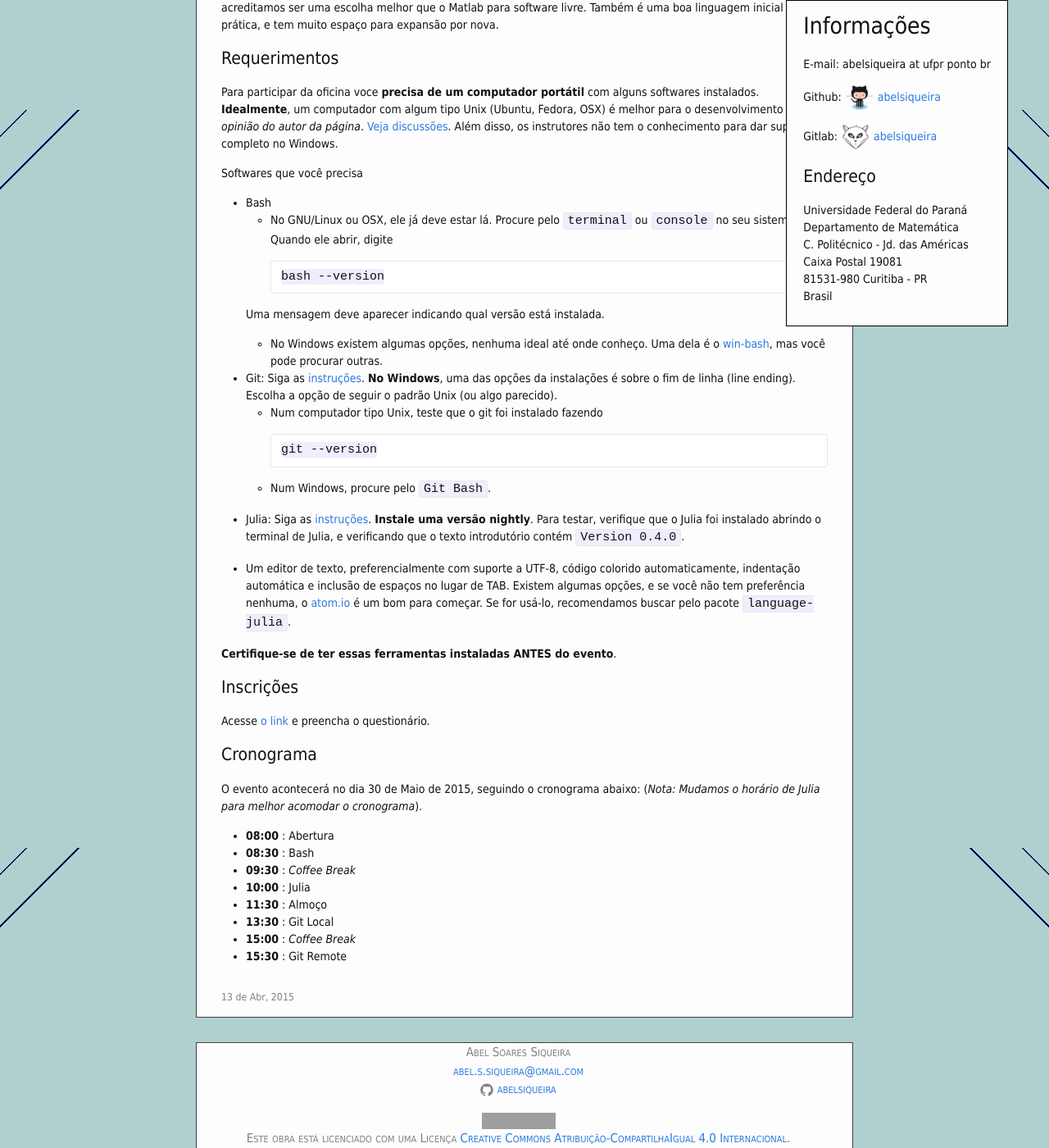
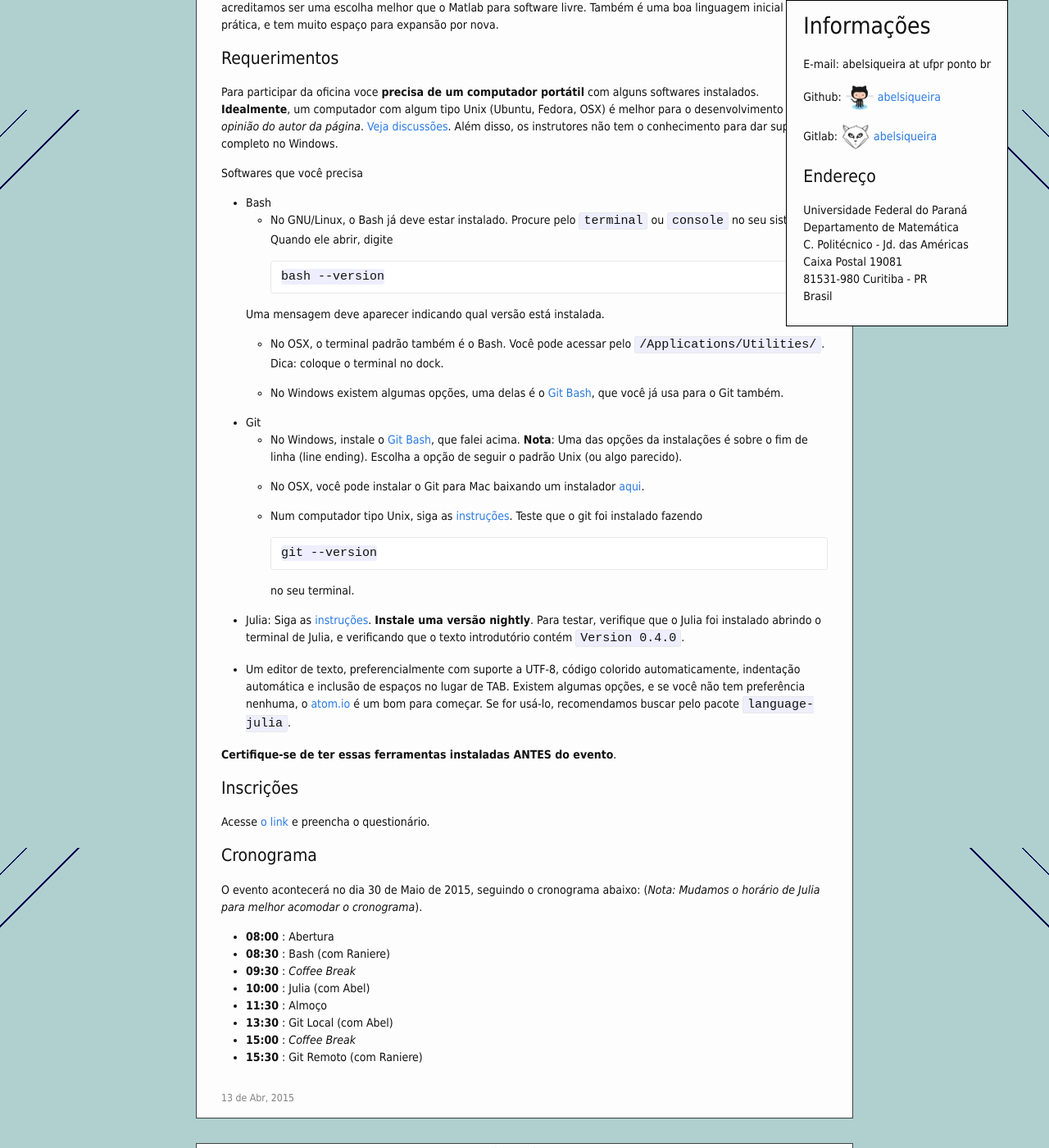
Before and after one commit to abelsiqueira/abelsiqueira.github.io-old, a Jekyll site: the page built from _posts/br/2015-04-13-workshop-de-ferramentas-computacionais-maio-de-2015.markdown, in a window 1280 px wide and 1400 px high, scrolled down 766 px. Shown: the whole window at 82% size. Built offline with Jekyll 4.4.1, drawn with Linux system fonts in a browser that asks for light colours; nearby versions of some CDN libraries; some of the changed text lies outside the part shown; grey boxes are pictures that could not be loaded.

Commit message:
Atualiza instruções de instalação para o workshop

```diff
--- a/_posts/br/2015-04-13-workshop-de-ferramentas-computacionais-maio-de-2015.markdown
+++ b/_posts/br/2015-04-13-workshop-de-ferramentas-computacionais-maio-de-2015.markdown
@@ -31,7 +31,7 @@ cada programador saiba o que foi feito por quem e quando, mas também pode ser
 utilizado para controle de versões de artigos, teses e apresentações.
 O [modelo de tese do IMECC - UNICAMP](https://github.com/lpoo/modelo_tese_imecc)
 usa o Git, e este site está [armazenado usando o
-git](https://github.com/abelsiqueira/abelsiqueira.github.io).
+Git](https://github.com/abelsiqueira/abelsiqueira.github.io).
 É uma das ferramentas principais para gerenciamento de versões, e [muitos
 projetos importantes o usam](https://git.wiki.kernel.org/index.php/GitProjects).
 O Git pode ser usado apenas em seu computador, mas o uso comum envolve algum
@@ -60,25 +60,36 @@ Windows.
 Softwares que você precisa
 
   - Bash
-    - No GNU/Linux ou OSX, ele já deve estar lá.
+    - No GNU/Linux, o Bash já deve estar instalado.
     Procure pelo `terminal` ou `console` no seu sistema. Quando ele abrir,
     digite
 
           bash --version
 
     Uma mensagem deve aparecer indicando qual versão está instalada.
-    - No Windows existem algumas opções, nenhuma ideal até onde conheço.
-    Uma dela é o [win-bash](http://win-bash.sourceforge.net/), mas você pode
-    procurar outras.
 
-  - Git: Siga as [instruções](http://git-scm.com/downloads). **No Windows**, uma
-    das opções da instalações é sobre o fim de linha (line ending). Escolha
-    a opção de seguir o padrão Unix (ou algo parecido).
-    - Num computador tipo Unix, teste que o git foi instalado fazendo
+    - No OSX, o terminal padrão também é o Bash. Você pode acessar pelo
+    `/Applications/Utilities/`. Dica: coloque o terminal no dock.
+
+    - No Windows existem algumas opções,
+    uma delas é o [Git Bash](http://msysgit.github.io/), que você já usa para o
+    Git também.
+
+  - Git
+    - No Windows, instale o [Git Bash](http://msysgit.github.io/), que falei
+    acima.
+    **Nota**: Uma das opções da instalações é sobre o fim de linha (line
+    ending). Escolha a opção de seguir o padrão Unix (ou algo parecido).
+
+    - No OSX, você pode instalar o Git para Mac baixando um instalador
+    [aqui](http://sourceforge.net/projects/git-osx-installer/files/).
+
+    - Num computador tipo Unix, siga as [instruções](http://git-scm.com/downloads).
+      Teste que o git foi instalado fazendo
 
           git --version
 
-    - Num Windows, procure pelo `Git Bash`.
+      no seu terminal.
 
   - Julia: Siga as [instruções](http://julialang.org/downloads/).
     **Instale uma versão nightly**.
@@ -104,10 +115,10 @@ O evento acontecerá no dia 30 de Maio de 2015, seguindo o cronograma abaixo:
 (*Nota: Mudamos o horário de Julia para melhor acomodar o cronograma*).
 
   - **08:00** : Abertura
-  - **08:30** : Bash
+  - **08:30** : Bash (com Raniere)
   - **09:30** : _Coffee Break_
-  - **10:00** : Julia
+  - **10:00** : Julia (com Abel)
   - **11:30** : Almoço
-  - **13:30** : Git Local
+  - **13:30** : Git Local (com Abel)
   - **15:00** : _Coffee Break_
-  - **15:30** : Git Remote
+  - **15:30** : Git Remoto (com Raniere)
```
